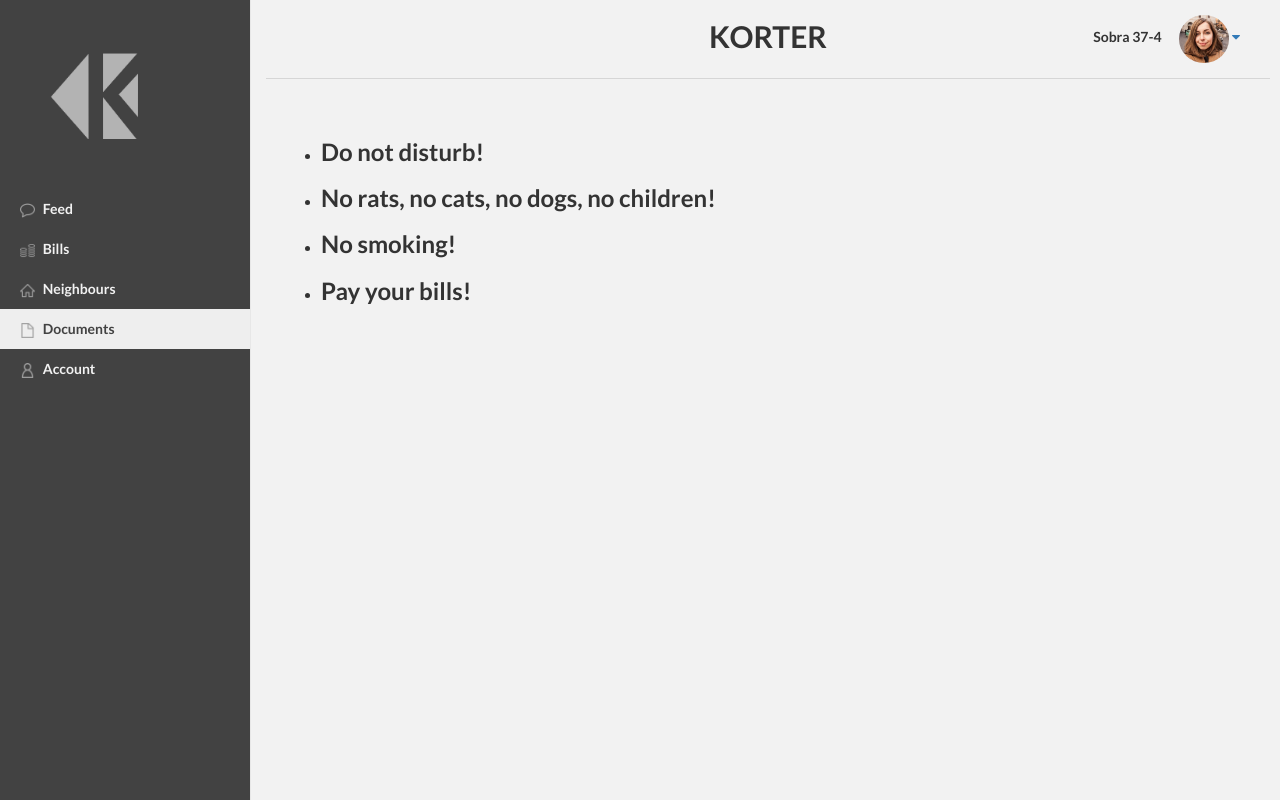
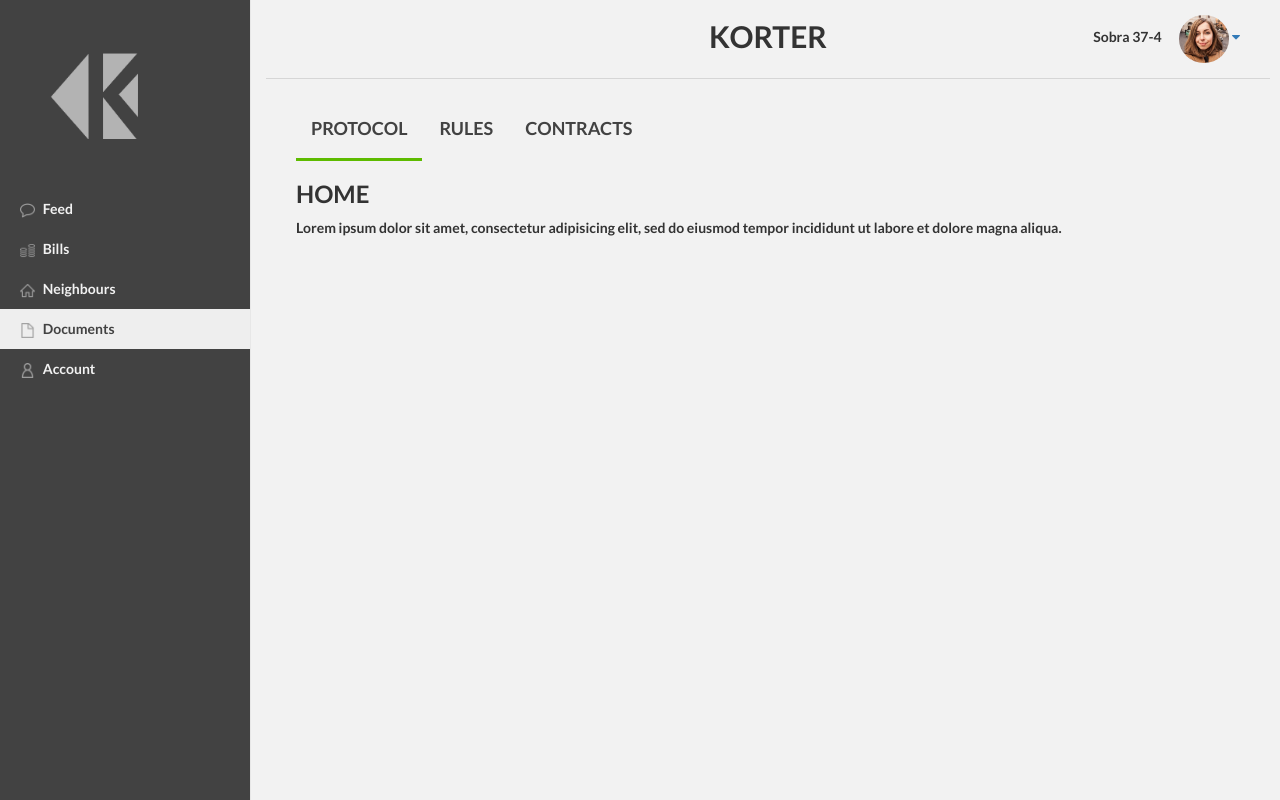
Before and after one commit to gkgranada/korter-bootcamp, a Django app: page /app/documents/ in a window 1280 px wide. Run offline with Django 3.2, Linux system fonts and the light colour scheme; some libraries are stand-ins or nearby versions.

Commit message:
Add documents page updates

```diff
--- a/apps/korter/templates/korter/documents.html
+++ b/apps/korter/templates/korter/documents.html
@@ -1,20 +1,32 @@
 {% extends "korter/base.html" %}
 
-{% block title %}
-<title></title>
-{% endblock %}
-
-{% block header %}Rules of the house{% endblock %}
+{% block title %}<title>Documents</title>{% endblock %}
 
 
 {% block content %}
-<p>&nbsp;</p>
+<div id="document-container">
+  <div class="col-md-12">
 
-<ul>
-	<li><h3>Do not disturb!</h3></li>
-	<li><h3>No rats, no cats, no dogs, no children!</h3></li>
-	<li><h3>No smoking!</h3></li>
-  	<li><h3>Pay your bills!</h3></li>
-</ul>
+    <ul class="nav nav-pills">
+      <li class="active" ><a data-toggle="tab" href="#home"><h4>PROTOCOL</h4></a></li>
+      <li><a data-toggle="tab" href="#menu1"><h4>RULES</h4></a></li>
+      <li><a data-toggle="tab" href="#menu2"><h4>CONTRACTS</h4></a></li>
+    </ul>
 
+    <div class="tab-content">
+      <div id="home" class="tab-pane fade in active">
+        <h3>HOME</h3>
+        <p>Lorem ipsum dolor sit amet, consectetur adipisicing elit, sed do eiusmod tempor incididunt ut labore et dolore magna aliqua.</p>
+      </div>
+      <div id="menu1" class="tab-pane fade">
+        <h3>Menu 1</h3>
+        <p>Ut enim ad minim veniam, quis nostrud exercitation ullamco laboris nisi ut aliquip ex ea commodo consequat.</p>
+      </div>
+      <div id="menu2" class="tab-pane fade">
+        <h3>Menu 2</h3>
+        <p>Sed ut perspiciatis unde omnis iste natus error sit voluptatem accusantium doloremque laudantium, totam rem aperiam.</p>
+      </div>
+    </div>
+  </div>
+</div>
 {% endblock %}
--- a/assets/css/korter/base.css
+++ b/assets/css/korter/base.css
@@ -142,3 +142,22 @@ body {
 #discussionsColumn {
   overflow-y: auto;
 }
+
+.nav-pills > li > a {
+  color: #424242 !important;
+}
+
+.nav-pills > li.active > a{
+  color: #424242 !important;
+  background-color: transparent !important;
+}
+
+.nav-pills > li.active {
+  border-bottom: solid 3px #5ebb00 !important;
+}
+
+#document-container {
+  display: flex;
+  justify-content: center;
+  align-items: center;
+}
```
